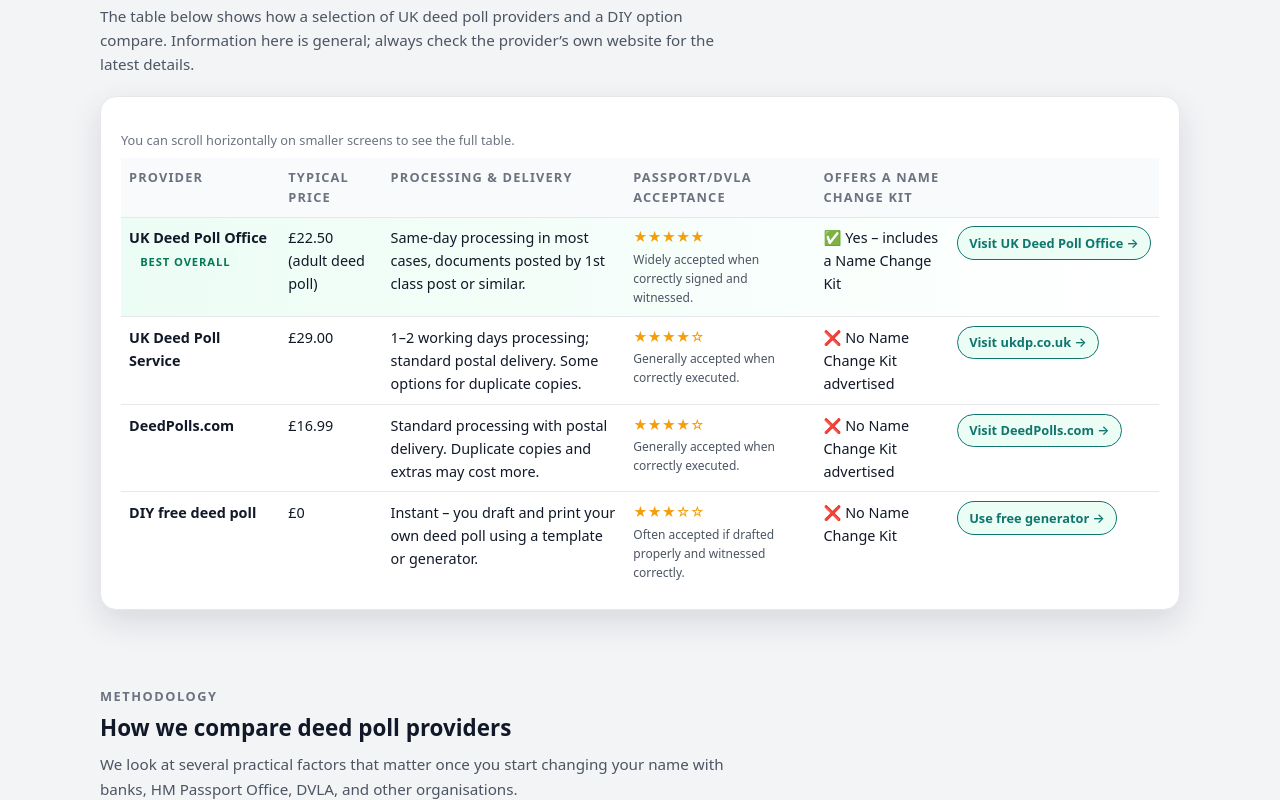
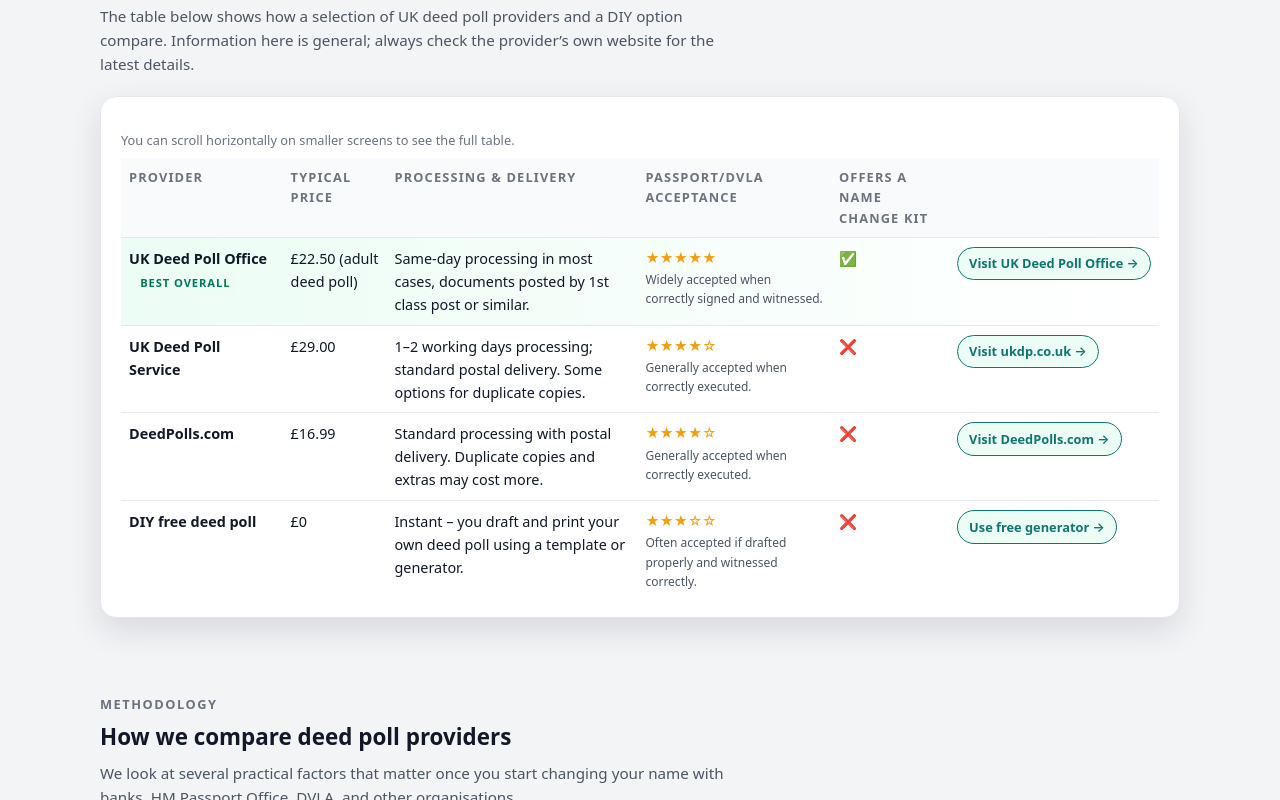
Before and after one commit to benschorr/deed-poll-compare, a plain HTML site: page index.html in a window 1280 px wide. Shown: the part 677-1477 px from the top of the page. Drawn offline with Linux system fonts and the light colour scheme.

Commit message:
Update index.html

```diff
--- a/index.html
+++ b/index.html
@@ -606,7 +606,7 @@
                 </div>
               </td>
               <td>
-                ✅ Yes – includes a Name Change Kit
+                ✅
               </td>
               <td>
                 <a
@@ -637,7 +637,7 @@
                 </div>
               </td>
               <td>
-                ❌ No Name Change Kit advertised
+                ❌
               </td>
               <td>
                 <a
@@ -668,7 +668,7 @@
                 </div>
               </td>
               <td>
-                ❌ No Name Change Kit advertised
+                ❌
               </td>
               <td>
                 <a
@@ -697,7 +697,7 @@
                 </div>
               </td>
               <td>
-                ❌ No Name Change Kit
+                ❌
               </td>
               <td>
                 <a
```
